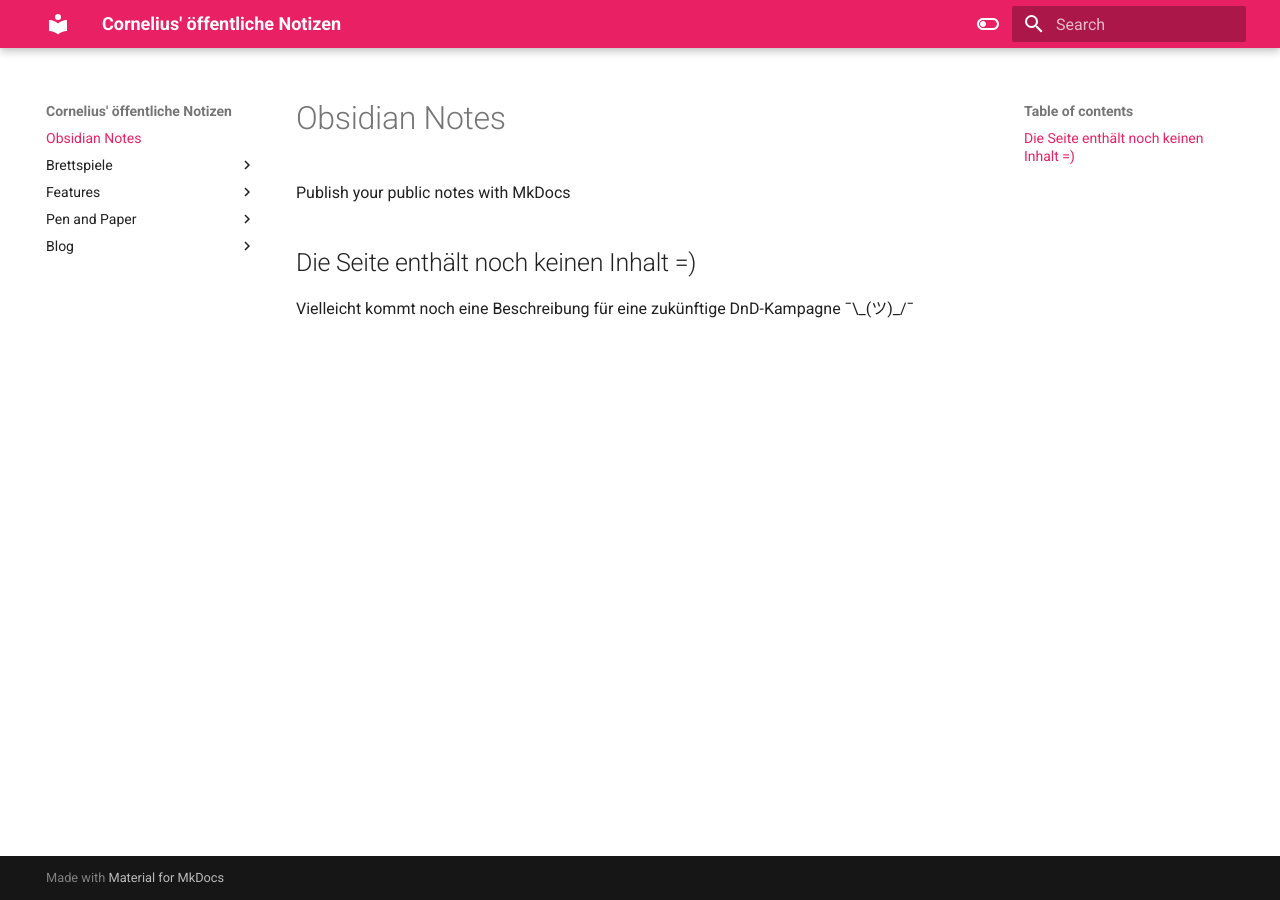
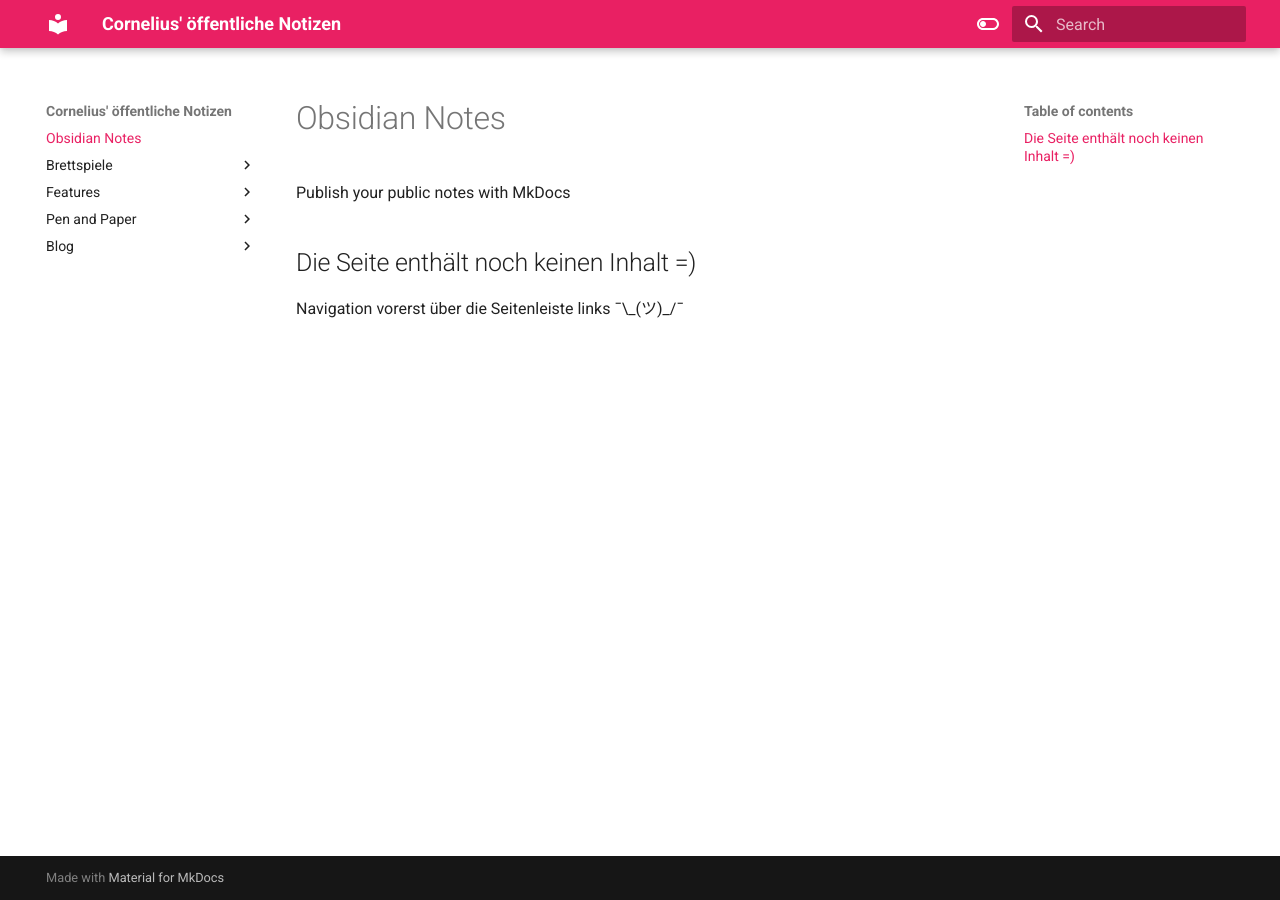
Before and after one commit to green-scorch/-green-scorch.github.io, an MkDocs documentation site: the page built from docs/index.md, in a window 1280 px wide. Built offline with MkDocs 1.6.1 and Material for MkDocs 9.7.7, drawn with Linux system fonts in a browser that asks for light colours.

Commit message:
Update index.md

```diff
--- a/docs/index.md
+++ b/docs/index.md
@@ -4,4 +4,4 @@
 
 ## Die Seite enthält noch keinen Inhalt =)
 
-Vielleicht kommt noch eine Beschreibung für eine zukünftige DnD-Kampagne  ¯\\\_(ツ)\_/¯
+Navigation vorerst über die Seitenleiste links  ¯\\\_(ツ)\_/¯
```
